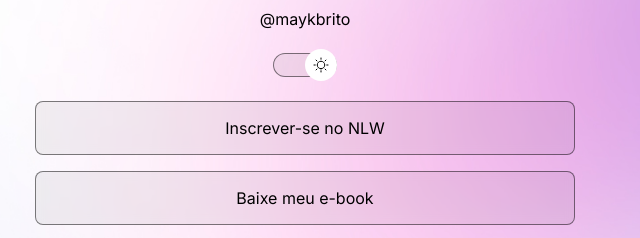
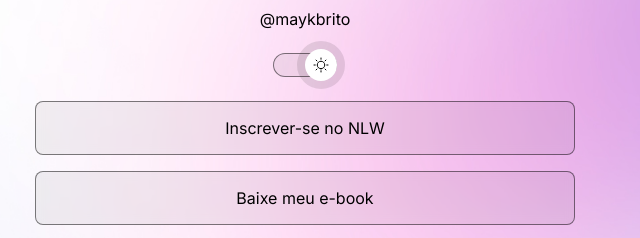
Before and after one commit to vnl50/Rocket-Seat, a plain HTML site: page index.html in a window 1280 px wide. In both pictures the pointer is over the button 656 px from the left and 260 px from the top of the page. Shown: the part 195-433 px from the top of the page, 335-975 px from the left. Drawn offline with nearby package versions, Linux system fonts and the light colour scheme.

Commit message:
added outline on hover to the switch button

```diff
--- a/style.css
+++ b/style.css
@@ -144,6 +144,12 @@ body * {
     animation: slide-in 0.1s forwards;
 }
 
+/* HOVER ANIMATION FOR THE SWITCH BUTTON */
+
+#switch button:hover {
+    outline: 8px solid var(--social-ico-hl);
+}
+
 /* LIST */
 
 ul {
```
